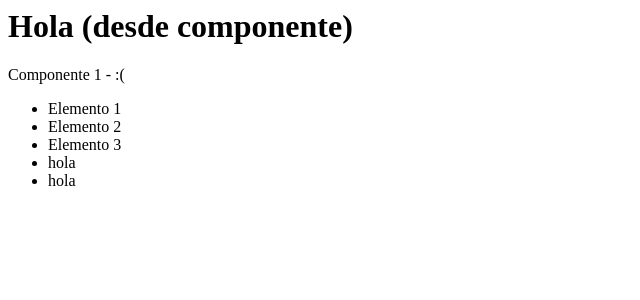
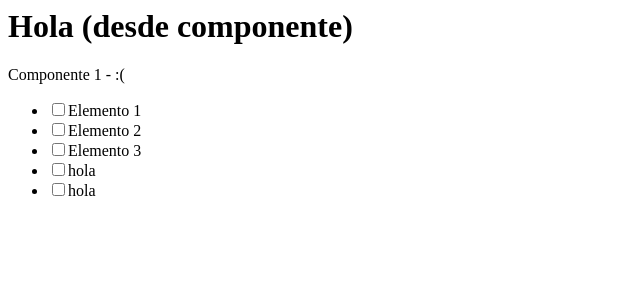
Before and after one commit to AdrianIncera/react-AdrianIncera, a React (Create React App) app: page / in a window 1280 px wide. Shown: the top 300 px of the page, without its empty margins (0-640 px from the left). Built offline with nearby package versions, Linux system fonts and the light colour scheme.

Commit message:
2 files modified

```diff
--- a/src/components/ComponenteLista.jsx
+++ b/src/components/ComponenteLista.jsx
@@ -1,5 +1,20 @@
 import React from 'react';
 
 export default function ComponenteLista(props) {
-  return <li>{props.texto}</li>;
+
+let claseLista = "";
+
+if(props.done){
+  claseLista = 'el-checked';
+
+}else{
+  claseLista = 'el-uncheked';
 }
+
+  return (
+    <li classname={claseLista}>
+      <input type="checkbox" />
+      {props.texto}
+    </li>
+  );
+}
--- a/src/components/Lista.jsx
+++ b/src/components/Lista.jsx
@@ -12,6 +12,7 @@ export function Lista(props) {
         <ComponenteLista texto="Elemento 1" />
         <ComponenteLista texto="Elemento 2" />
         <ComponenteLista texto="Elemento 3" />
+
         {listaComponentes}
       </ul>
     </div>
```
